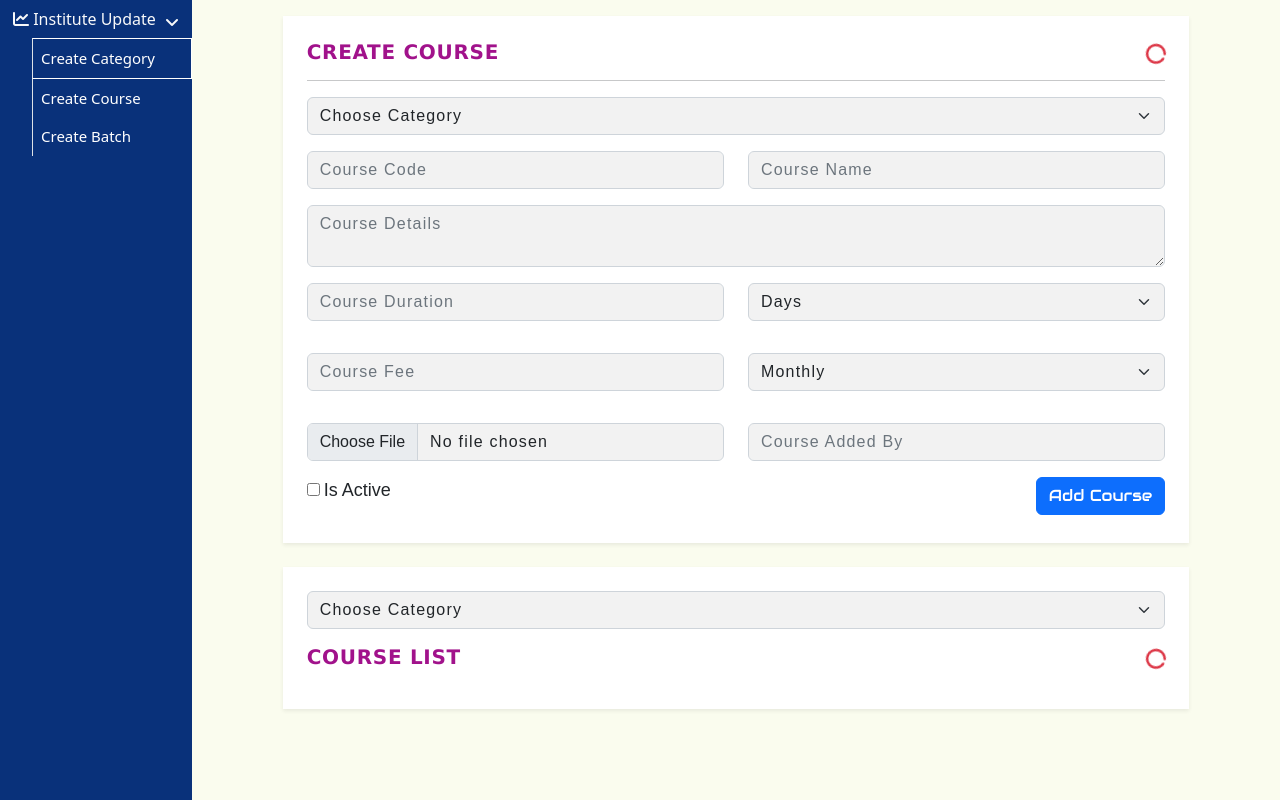
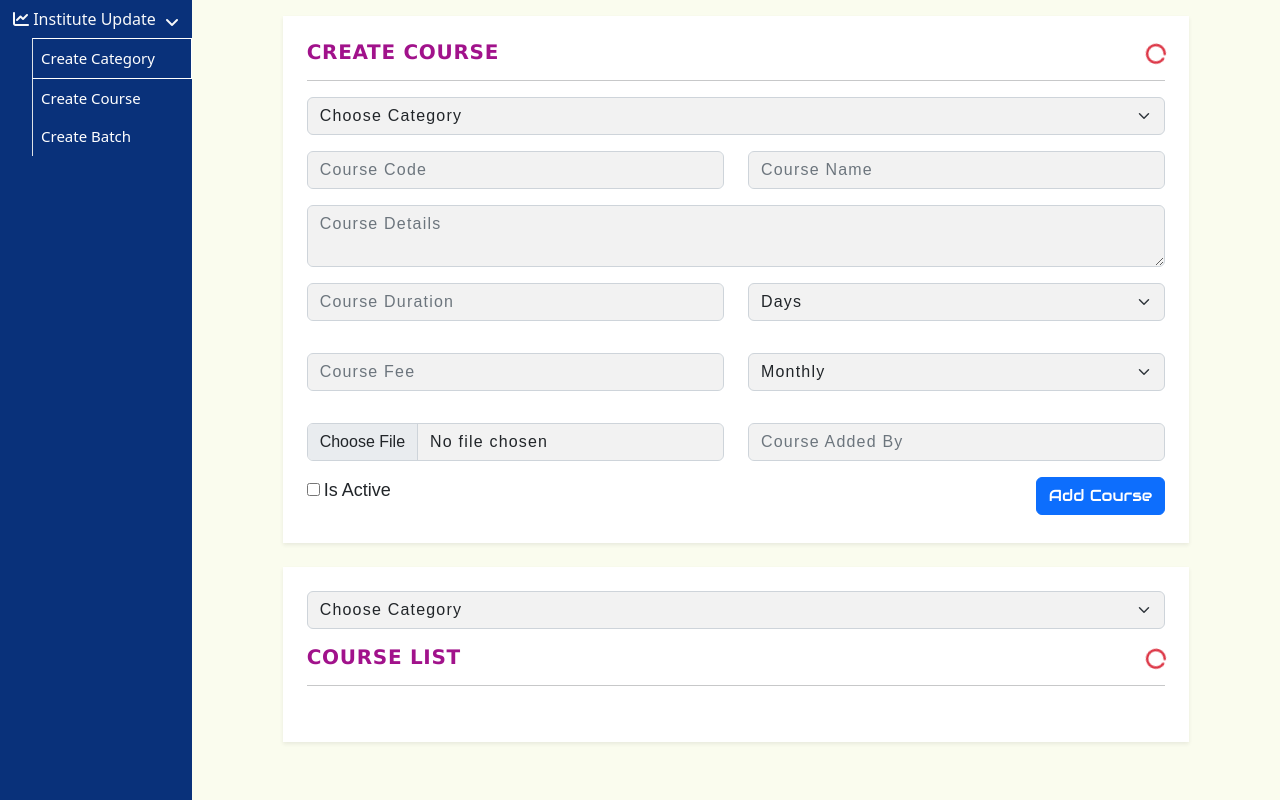
Before and after one commit to Haris-Mohanty/School-ERP-System, a PHP site: page / in a window 1280 px wide. Run offline with PHP 8.4, Linux system fonts and the light colour scheme; some libraries are stand-ins or nearby versions; some web fonts are replaced.

Commit message:
EMPLOYEE page :- Create Course - create table to show course list processing..

```diff
--- a/Employee/css/style.css
+++ b/Employee/css/style.css
@@ -98,4 +98,7 @@ input[type="checkbox"], label{
     cursor: pointer;
     font-size: 18px;
     font-family: "Sofia", sans-serif;
-  }
+}
+.btn-audiowide{
+    font-family: "Audiowide", sans-serif;
+}
--- a/Employee/dynamic_pages/category_design.php
+++ b/Employee/dynamic_pages/category_design.php
@@ -16,8 +16,8 @@ echo '
 
               </div>
               <div align="end">
-                <button type="button" class="btn btn-primary category-add-btn"><i class="fa fa-plus"></i>Add Fields</button>
-                <button type="submit" class="btn btn-danger category-create-btn">Create</button>
+                <button type="button" class="btn btn-primary category-add-btn btn-audiowide"><i class="fa fa-plus"></i>Add Fields</button>
+                <button type="submit" class="btn btn-danger category-create-btn btn-audiowide">Create</button>
               </div>
             </form>
           </div>
--- a/Employee/index.html
+++ b/Employee/index.html
@@ -134,13 +134,14 @@
                     <label for="course-active">Is Active</label>
                   </div>
                   <div class="col-md-6">
-                    <button class="btn btn-primary float-end" style="font-family: 'Audiowide', sans-serif;">Add Course</button>
+                    <button class="btn btn-primary float-end btn-audiowide">Add Course</button>
                   </div>
                 </div>
               </form>
             </div>
             <div class="col-md-1"></div>
           </div>
+          <!-- COURSE LIST CODE START -->
           <div class="row">
             <div class="col-md-1"></div>
             <div class="col-md-10 bg-white p-4 shadow-sm">
@@ -151,9 +152,22 @@
                 COURSE LIST
                 <i class="fa-solid fa-circle-notch fa-spin float-end mt-1 text-danger" style="font-size: 20px"></i>
               </h5>
+              <hr>
+              <div>
+                <table class="table-responsive-md">
+                  <table class="table">
+                    <thead>
+                      <tr>
+
+                      </tr>
+                    </thead>
+                  </table>
+                </table>
+              </div>
             </div>
             <div class="col-md-1"></div>
           </div>
+          <!-- COURSE LIST CODE END -->
         </div>
         <!-- CREATE COURSE CODE END -->
       </div>
```
